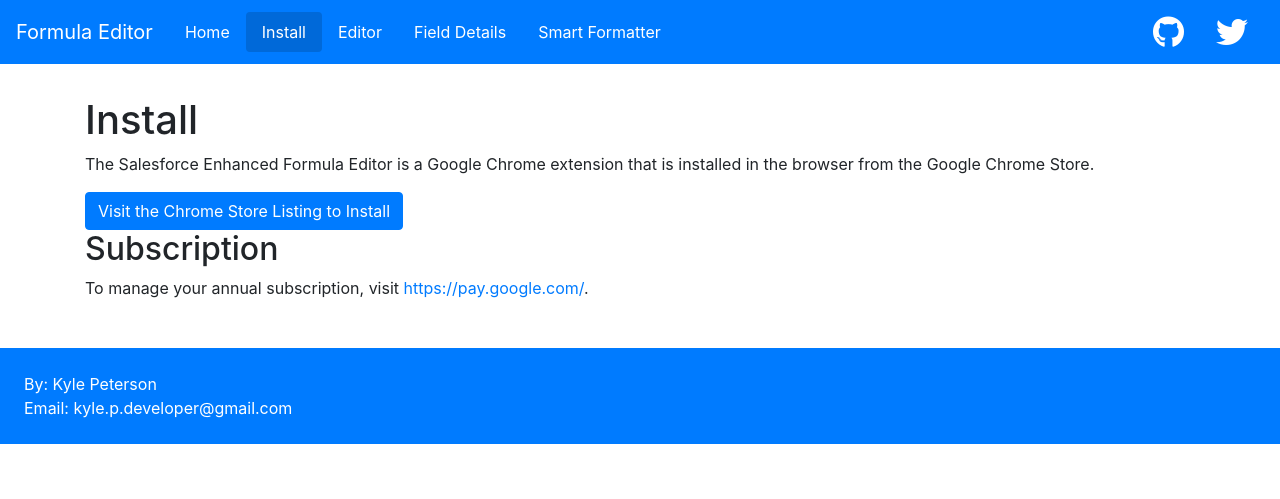
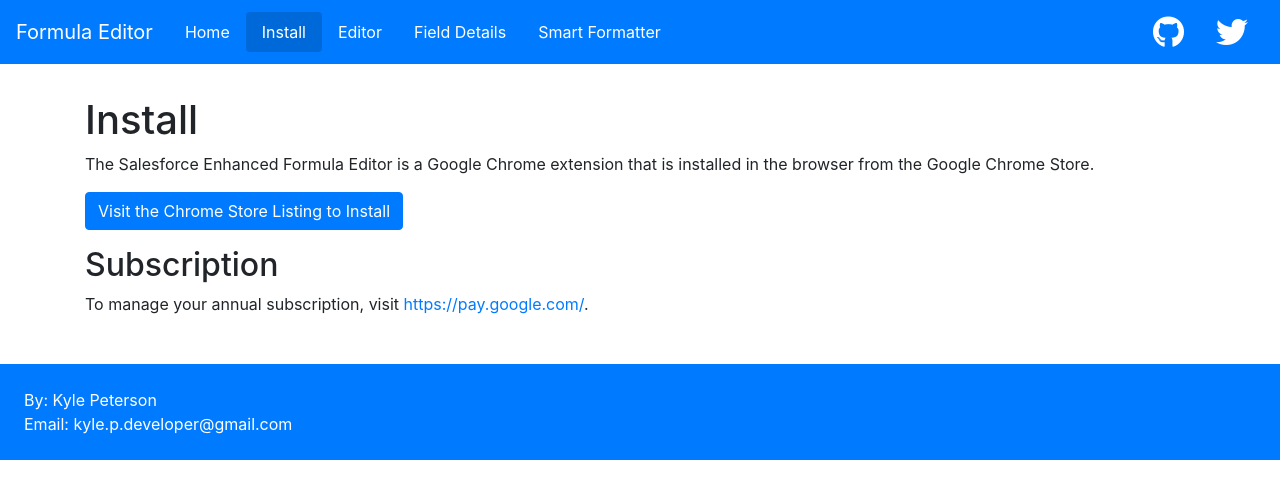
Before and after one commit to kpeterson85/Salesforce-Enhanced-Formula-Editor-Chrome-Extension, a Jekyll site: the page built from install.html, in a window 1280 px wide. Shown: the top 499 px of the page. Built offline with Jekyll 4.4.1, drawn with Linux system fonts in a browser that asks for light colours; nearby versions of some CDN libraries.

Commit message:
Update install.html

```diff
--- a/install.html
+++ b/install.html
@@ -4,6 +4,6 @@
 ---
         <h1>Install</h1>
         <p>The Salesforce Enhanced Formula Editor is a Google Chrome extension that is installed in the browser from the Google Chrome Store.</p>
-        <a href="https://chrome.google.com/webstore/detail/salesforcecom-enhanced-fo/cnlnnpnjccjcmecojdhgpknalcahkhio" class="btn btn-primary">Visit the Chrome Store Listing to Install</a>
+        <p><a href="https://chrome.google.com/webstore/detail/salesforcecom-enhanced-fo/cnlnnpnjccjcmecojdhgpknalcahkhio" class="btn btn-primary">Visit the Chrome Store Listing to Install</a></p>
 	<h2>Subscription</h2>
 	<p>To manage your annual subscription, visit <a href="https://pay.google.com/">https://pay.google.com/</a>.
```
